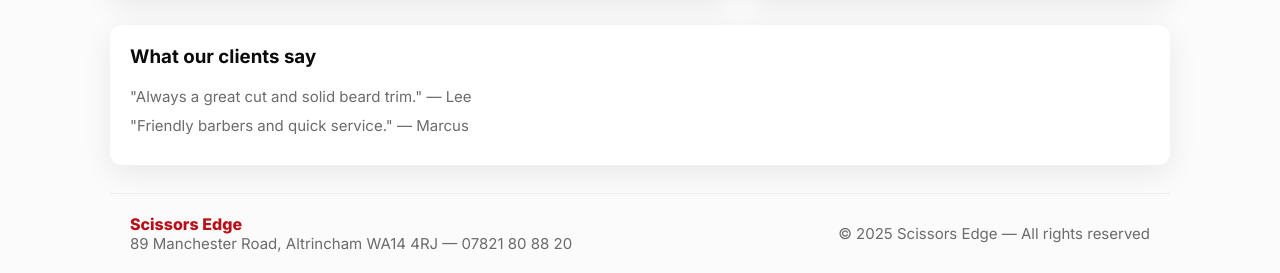
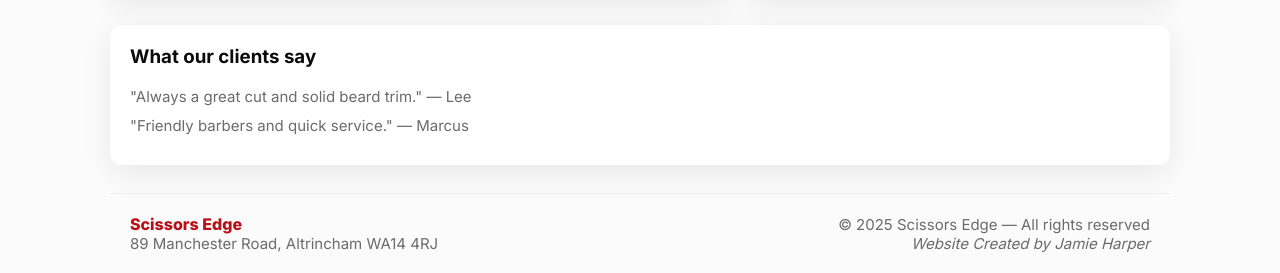
Before and after one commit to jamiemlharper95/jamiemlharper95.github.io, a plain HTML site: page showcase/demo/scissors-edge/index.html in a window 1280 px wide. Shown: the part 679-952 px from the top of the page. Drawn offline with Linux system fonts and the light colour scheme; a script that the page names is missing.

Commit message:
Update index.html

```diff
--- a/showcase/demo/scissors-edge/index.html
+++ b/showcase/demo/scissors-edge/index.html
@@ -682,10 +682,9 @@
           style="display:flex;justify-content:space-between;align-items:center;gap:12px;flex-wrap:wrap">
           <div>
             <div style="font-weight:800;color:var(--red);">Scissors Edge</div>
-            <div class="muted">89 Manchester Road, Altrincham WA14 4RJ — <a href="tel:+447821808820">07821 80 88 20</a>
-            </div>
+            <div class="muted">89 Manchester Road, Altrincham WA14 4RJ</div>
           </div>
-          <div class="muted">&copy; <span id="year"></span> Scissors Edge — All rights reserved</div>
+          <div class="muted" style="text-align: right;">&copy; <span id="year"></span> Scissors Edge — All rights reserved<br><i>Website Created by <a href="mailto:jayhconsultancy@gmail.com">Jamie Harper</a></i></div>
         </div>
       </footer>
 
```
